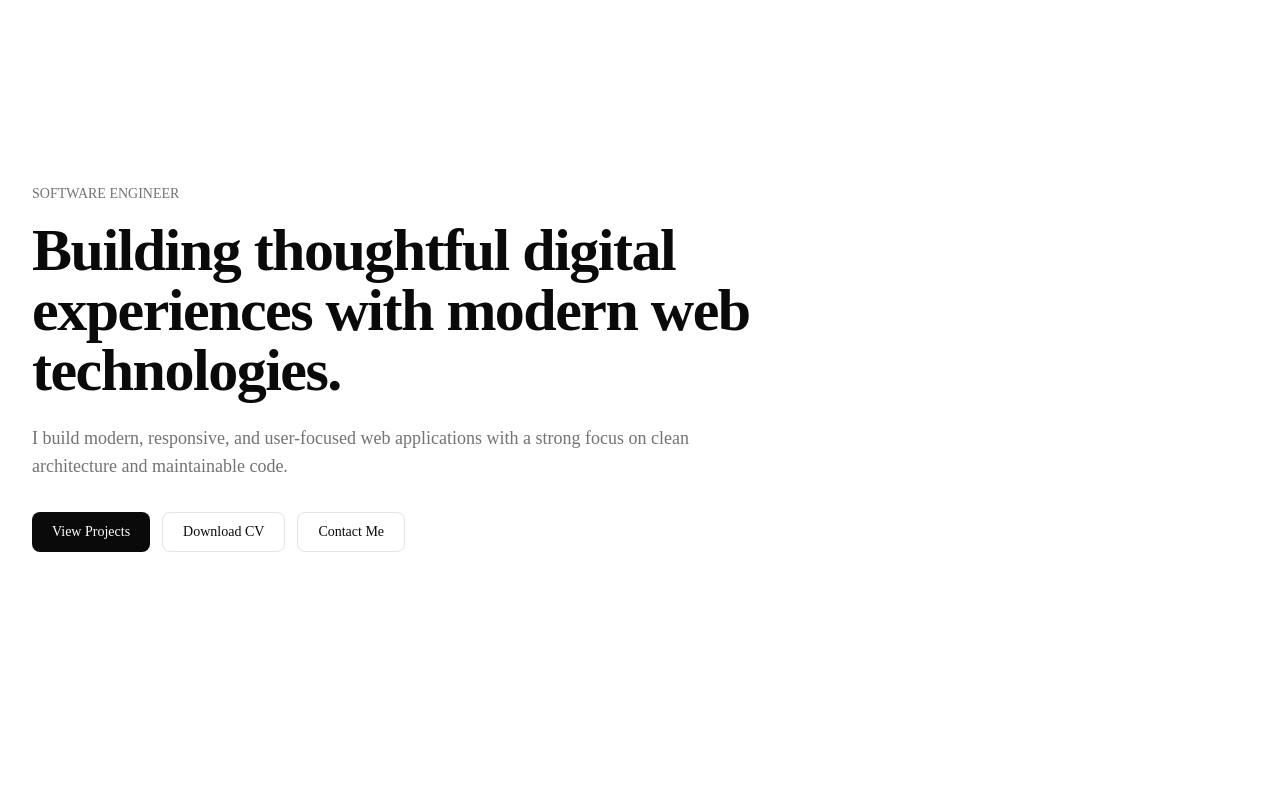
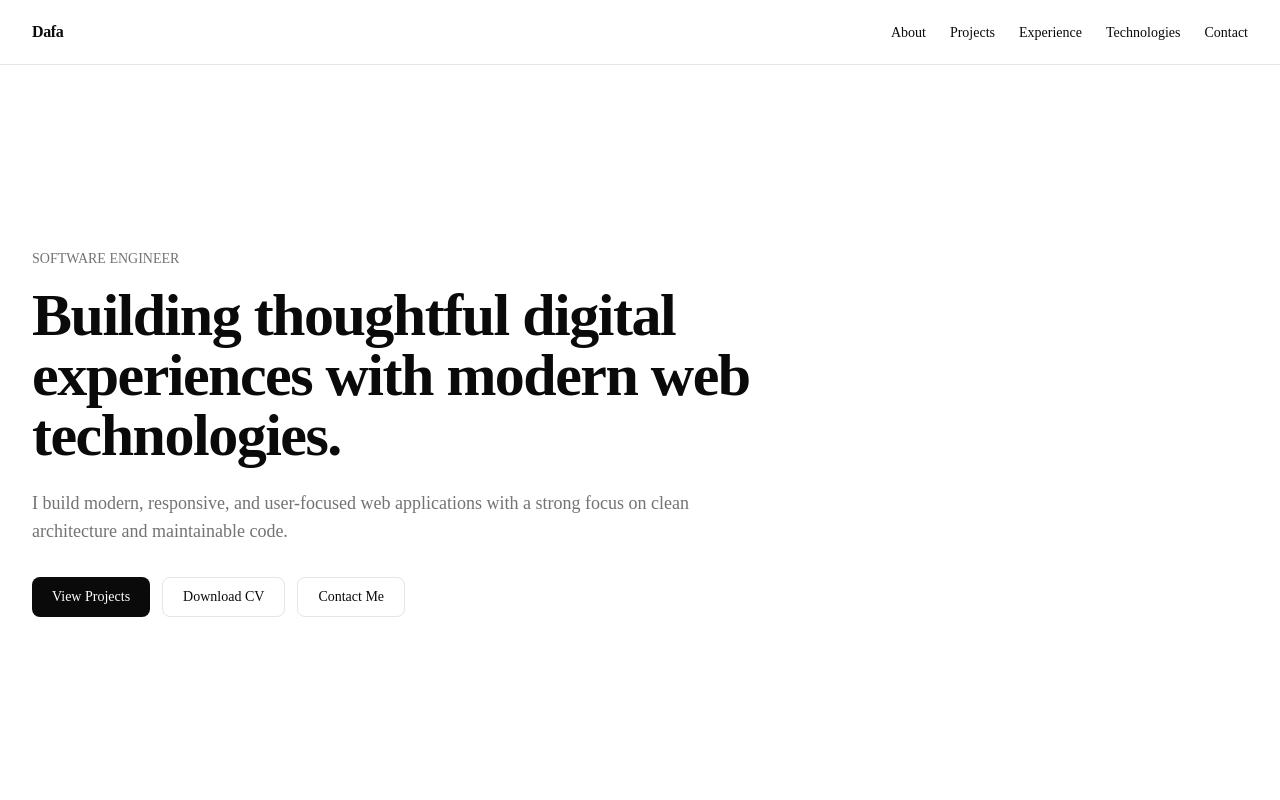
Before and after one commit to kemod/dafa-portofolio, a Next.js app: page / in a window 1280 px wide. Shown: the top 800 px of the page. Built offline with nearby package versions, Linux system fonts and the light colour scheme.

Commit message:
feat: implement contact section

```diff
--- a/src/app/page.tsx
+++ b/src/app/page.tsx
@@ -1,23 +1,20 @@
-import {
-  SiNextdotjs,
-  SiPython,
-  SiReact,
-  SiTypescript,
-} from "@icons-pack/react-simple-icons";
-
-import { Container } from "@/components/common/container";
-import { Section } from "@/components/common/section";
-import { SectionHeader } from "@/components/common/section-header";
-import { TechnologyPill } from "@/components/common/technology-pill";
+import { Header } from "@/components/layout/header";
+import { Navigation } from "@/components/layout/navigation";
+import { Footer } from "@/components/layout/footer";
 import { About } from "@/components/sections/about";
 import { FeaturedProjects } from "@/components/sections/featured-projects";
 import { Hero } from "@/components/sections/hero";
 import { Experience } from "@/components/sections/experience";
 import { Technologies } from "@/components/sections/technologies";
+import { Contact } from "@/components/sections/contact";
 
 export default function Home() {
   return (
     <>
+      <Header>
+        <Navigation />
+      </Header>
+
       <Hero />
 
       <About />
@@ -28,6 +25,9 @@ export default function Home() {
 
       <Technologies />
 
+      <Contact />
+
+      <Footer />
     </>
   );
 }
--- /dev/null
+++ b/src/components/layout/footer.tsx
@@ -0,0 +1,24 @@
+import type { ComponentPropsWithoutRef } from "react";
+
+import { Container } from "@/components/common/container";
+import { cn } from "@/lib/utils";
+
+type FooterProps = ComponentPropsWithoutRef<"footer">;
+
+export function Footer({
+  className,
+  ...props
+}: FooterProps) {
+  return (
+    <footer
+      className={cn("w-full border-t", className)}
+      {...props}
+    >
+      <Container className="flex min-h-16 items-center justify-center">
+        <p className="text-sm text-muted-foreground">
+          © 2026 Dafa. All rights reserved.
+        </p>
+      </Container>
+    </footer>
+  );
+}
--- /dev/null
+++ b/src/components/layout/header.tsx
@@ -0,0 +1,36 @@
+import type { ComponentPropsWithoutRef } from "react";
+
+import { Container } from "@/components/common/container";
+import { cn } from "@/lib/utils";
+import { Navigation } from "./navigation";
+import { MobileNavigation } from "./mobile-navigation";
+
+type HeaderProps = ComponentPropsWithoutRef<"header">;
+
+export function Header({
+  className,
+  ...props
+}: HeaderProps) {
+  return (
+    <header
+      className={cn("relative w-full border-b", className)}
+      {...props}
+    >
+      <Container className="flex min-h-16 items-center justify-between">
+        <a
+          href="/"
+          className="font-semibold tracking-tight"
+          aria-label="Home"
+        >
+          Dafa
+        </a>
+
+        <div className="hidden md:block">
+          <Navigation />
+        </div>
+
+        <MobileNavigation />
+      </Container>
+    </header>
+  );
+}
--- /dev/null
+++ b/src/components/layout/mobile-navigation.tsx
@@ -0,0 +1,51 @@
+"use client";
+
+import { useState } from "react";
+import Link from "next/link";
+
+import { navigation } from "@/config/navigation";
+
+export function MobileNavigation() {
+  const [isOpen, setIsOpen] = useState(false);
+
+  function closeMenu() {
+    setIsOpen(false);
+  }
+
+  return (
+    <div className="md:hidden">
+      <button
+        type="button"
+        aria-label={isOpen ? "Close navigation menu" : "Open navigation menu"}
+        aria-expanded={isOpen}
+        aria-controls="mobile-navigation"
+        onClick={() => setIsOpen((current) => !current)}
+        className="inline-flex h-10 w-10 items-center justify-center rounded-md border text-sm"
+      >
+        {isOpen ? "×" : "☰"}
+      </button>
+
+      {isOpen && (
+        <nav
+          id="mobile-navigation"
+          aria-label="Mobile navigation"
+          className="absolute inset-x-0 top-full border-b bg-background"
+        >
+          <ul className="flex flex-col p-4">
+            {navigation.map((item) => (
+              <li key={item.href}>
+                <Link
+                  href={item.href}
+                  onClick={closeMenu}
+                  className="block rounded-md px-4 py-3 text-sm font-medium hover:bg-muted"
+                >
+                  {item.label}
+                </Link>
+              </li>
+            ))}
+          </ul>
+        </nav>
+      )}
+    </div>
+  );
+}
--- /dev/null
+++ b/src/components/layout/navigation.tsx
@@ -0,0 +1,22 @@
+import Link from "next/link";
+
+import { navigation } from "@/config/navigation";
+
+export function Navigation() {
+  return (
+    <nav aria-label="Primary navigation">
+      <ul className="flex items-center gap-6">
+        {navigation.map((item) => (
+          <li key={item.href}>
+            <Link
+              href={item.href}
+              className="text-sm font-medium transition-colors hover:text-foreground/70"
+            >
+              {item.label}
+            </Link>
+          </li>
+        ))}
+      </ul>
+    </nav>
+  );
+}
--- /dev/null
+++ b/src/components/sections/contact.tsx
@@ -0,0 +1,39 @@
+import Link from "next/link";
+
+import { Container } from "@/components/common/container";
+import { Section } from "@/components/common/section";
+import { SectionHeader } from "@/components/common/section-header";
+
+export function Contact() {
+  return (
+    <Section id="contact">
+      <Container>
+        <div className="rounded-2xl border bg-muted/30 px-6 py-12 text-center sm:px-10 sm:py-16">
+          <div className="mx-auto max-w-2xl">
+            <SectionHeader
+              align="center"
+              title="Let's Work Together"
+              description="Have a project, idea, or opportunity in mind? I'd love to hear from you."
+            />
+
+            <div className="mt-8 flex flex-wrap justify-center gap-3">
+              <a
+                href="mailto:hello@example.com"
+                className="inline-flex h-10 items-center justify-center rounded-md bg-foreground px-5 text-sm font-medium text-background transition-opacity hover:opacity-90"
+              >
+                Get in Touch
+              </a>
+
+              <Link
+                href="#projects"
+                className="inline-flex h-10 items-center justify-center rounded-md border px-5 text-sm font-medium transition-colors hover:bg-muted"
+              >
+                View Projects
+              </Link>
+            </div>
+          </div>
+        </div>
+      </Container>
+    </Section>
+  );
+}
--- /dev/null
+++ b/src/config/navigation.ts
@@ -0,0 +1,22 @@
+export const navigation = [
+  {
+    label: "About",
+    href: "#about",
+  },
+  {
+    label: "Projects",
+    href: "#projects",
+  },
+  {
+    label: "Experience",
+    href: "#experience",
+  },
+  {
+    label: "Technologies",
+    href: "#technologies",
+  },
+  {
+    label: "Contact",
+    href: "#contact",
+  },
+] as const;
```
